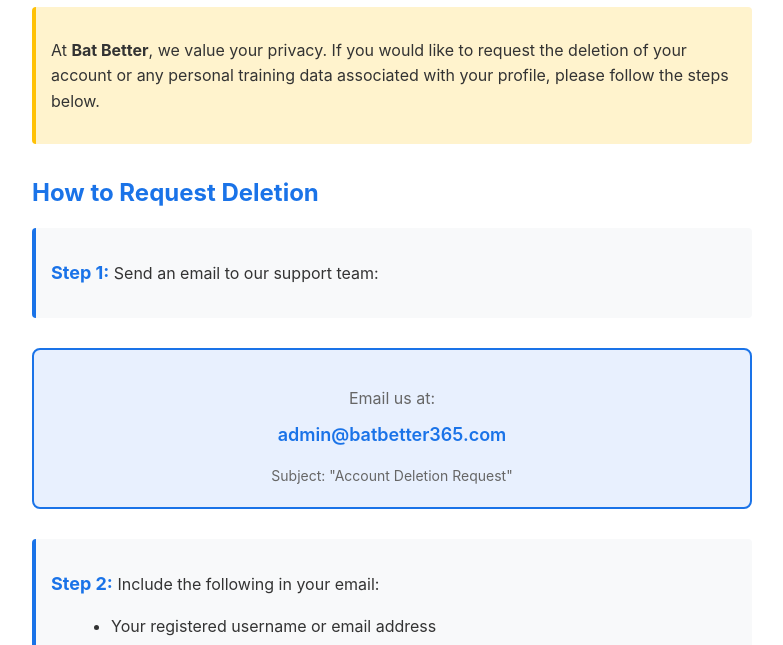
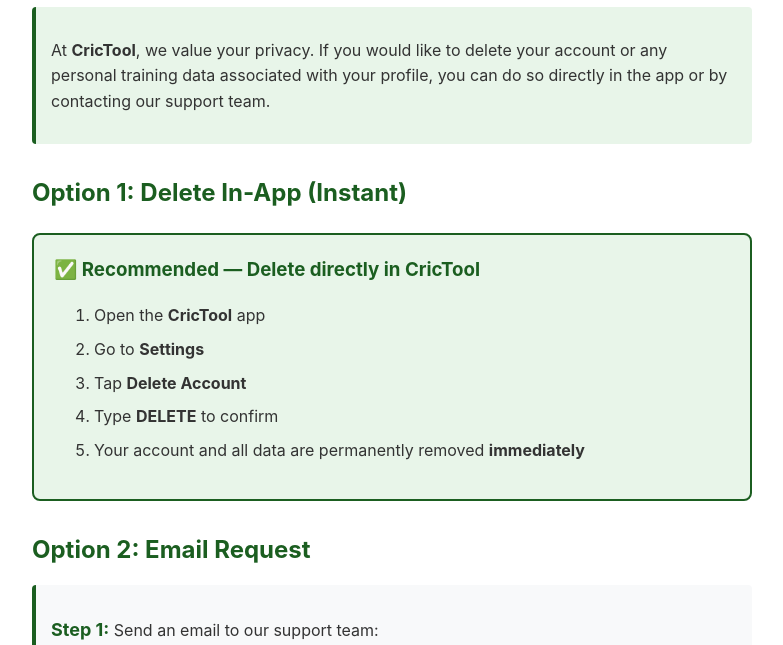
Before and after one commit to alinasarzaids-sys/Bat-Better-365, a website: page account-deletion.html in a window 1280 px wide. Shown: the part 136-781 px from the top of the page, without its empty margins (248-1031 px from the left). Drawn offline with Linux system fonts and the light colour scheme.

Commit message:
Add files via upload

```diff
--- a/account-deletion.html
+++ b/account-deletion.html
@@ -3,7 +3,7 @@
 <head>
     <meta charset="UTF-8">
     <meta name="viewport" content="width=device-width, initial-scale=1.0">
-    <title>Account Deletion - Bat Better 365</title>
+    <title>Account Deletion - CricTool</title>
     <style>
         body {
             font-family: -apple-system, BlinkMacSystemFont, 'Segoe UI', Roboto, 'Helvetica Neue', Arial, sans-serif;
@@ -25,13 +25,13 @@
             margin-bottom: 10px;
         }
         h2 {
-            color: #1a73e8;
+            color: #1B5E20;
             margin-top: 30px;
             margin-bottom: 15px;
         }
         .intro {
-            background-color: #fff3cd;
-            border-left: 4px solid #ffc107;
+            background-color: #E8F5E9;
+            border-left: 4px solid #1B5E20;
             padding: 15px;
             margin-bottom: 30px;
             border-radius: 4px;
@@ -47,15 +47,15 @@
             margin-bottom: 8px;
         }
         .email-box {
-            background-color: #e8f0fe;
-            border: 2px solid #1a73e8;
+            background-color: #E8F5E9;
+            border: 2px solid #1B5E20;
             border-radius: 8px;
             padding: 20px;
             margin: 30px 0;
             text-align: center;
         }
         .email-box a {
-            color: #1a73e8;
+            color: #1B5E20;
             text-decoration: none;
             font-size: 18px;
             font-weight: 600;
@@ -76,15 +76,34 @@
         }
         .step {
             background-color: #f8f9fa;
-            border-left: 4px solid #1a73e8;
+            border-left: 4px solid #1B5E20;
             padding: 15px;
             margin-bottom: 15px;
             border-radius: 4px;
         }
         .step-number {
-            color: #1a73e8;
+            color: #1B5E20;
             font-weight: 700;
             font-size: 18px;
+        }
+        .in-app-box {
+            background-color: #E8F5E9;
+            border: 2px solid #1B5E20;
+            border-radius: 8px;
+            padding: 20px;
+            margin: 20px 0;
+        }
+        .in-app-box h3 {
+            color: #1B5E20;
+            margin-top: 0;
+        }
+        .footer {
+            text-align: center;
+            margin-top: 40px;
+            padding-top: 30px;
+            border-top: 1px solid #e0e0e0;
+            color: #666;
+            font-size: 14px;
         }
     </style>
 </head>
@@ -93,10 +112,23 @@
         <h1>Account &amp; Data Deletion Request</h1>
 
         <div class="intro">
-            <p>At <strong>Bat Better</strong>, we value your privacy. If you would like to request the deletion of your account or any personal training data associated with your profile, please follow the steps below.</p>
+            <p>At <strong>CricTool</strong>, we value your privacy. If you would like to delete your account or any personal training data associated with your profile, you can do so directly in the app or by contacting our support team.</p>
         </div>
 
-        <h2>How to Request Deletion</h2>
+        <h2>Option 1: Delete In-App (Instant)</h2>
+
+        <div class="in-app-box">
+            <h3>&#9989; Recommended — Delete directly in CricTool</h3>
+            <ol>
+                <li>Open the <strong>CricTool</strong> app</li>
+                <li>Go to <strong>Settings</strong></li>
+                <li>Tap <strong>Delete Account</strong></li>
+                <li>Type <strong>DELETE</strong> to confirm</li>
+                <li>Your account and all data are permanently removed <strong>immediately</strong></li>
+            </ol>
+        </div>
+
+        <h2>Option 2: Email Request</h2>
 
         <div class="step">
             <p><span class="step-number">Step 1:</span> Send an email to our support team:</p>
@@ -104,14 +136,14 @@
 
         <div class="email-box">
             <p style="margin-bottom: 10px; color: #666;">Email us at:</p>
-            <a href="mailto:admin@batbetter365.com?subject=Account%20Deletion%20Request">admin@batbetter365.com</a>
+            <a href="mailto:admin@crictoolofficial.com?subject=Account%20Deletion%20Request">admin@crictoolofficial.com</a>
             <p style="margin-top: 15px; margin-bottom: 0; font-size: 14px; color: #666;">Subject: &quot;Account Deletion Request&quot;</p>
         </div>
 
         <div class="step">
             <p><span class="step-number">Step 2:</span> Include the following in your email:</p>
             <ul style="margin-top: 10px; margin-left: 20px;">
-                <li>Your registered username or email address</li>
+                <li>Your registered email address</li>
                 <li>Specify whether you want to delete your <strong>entire account</strong> or just <strong>specific training/activity data</strong></li>
             </ul>
         </div>
@@ -122,8 +154,8 @@
         </div>
 
         <div class="warning-box">
-            <h3>⚠️ Important: This Action Cannot Be Undone</h3>
-            <p style="margin-bottom: 0;">Once your account is deleted, all your data will be permanently removed from our systems. You will not be able to recover your training history, progress, or any other data. If you wish to use Bat Better 365 again in the future, you will need to create a new account and start from the beginning.</p>
+            <h3>&#9888;&#65039; Important: This Action Cannot Be Undone</h3>
+            <p style="margin-bottom: 0;">Once your account is deleted, all your data will be permanently removed from our systems. You will not be able to recover your training history, progress, or any other data. If you wish to use CricTool again in the future, you will need to create a new account and start from the beginning.</p>
         </div>
 
         <h2>What Data Will Be Deleted</h2>
@@ -140,16 +172,16 @@
         <h2>Questions or Concerns?</h2>
         <p>If you have any questions, please contact us:</p>
         <ul>
-            <li><strong>Email:</strong> admin@batbetter365.com</li>
+            <li><strong>Email:</strong> admin@crictoolofficial.com</li>
             <li><strong>Subject Line:</strong> &quot;Account Deletion Inquiry&quot;</li>
             <li><strong>Response Time:</strong> Within 7 business days</li>
         </ul>
 
         <h2>Privacy Policy</h2>
-        <p>For more information about how we handle your data, please review our <a href="https://alinasarzaids-sys.github.io/Bat-Better-365/privacy-policy.html" style="color: #1a73e8;">Privacy Policy</a>.</p>
+        <p>For more information about how we handle your data, please review our <a href="./privacy-policy.html" style="color: #1B5E20;">Privacy Policy</a>.</p>
 
-        <div style="text-align: center; margin-top: 40px; padding-top: 30px; border-top: 1px solid #e0e0e0; color: #666; font-size: 14px;">
-            <p>© 2026 Bat Better 365. All rights reserved.</p>
+        <div class="footer">
+            <p>© 2026 CricTool. All rights reserved.</p>
         </div>
     </div>
 </body>
```
